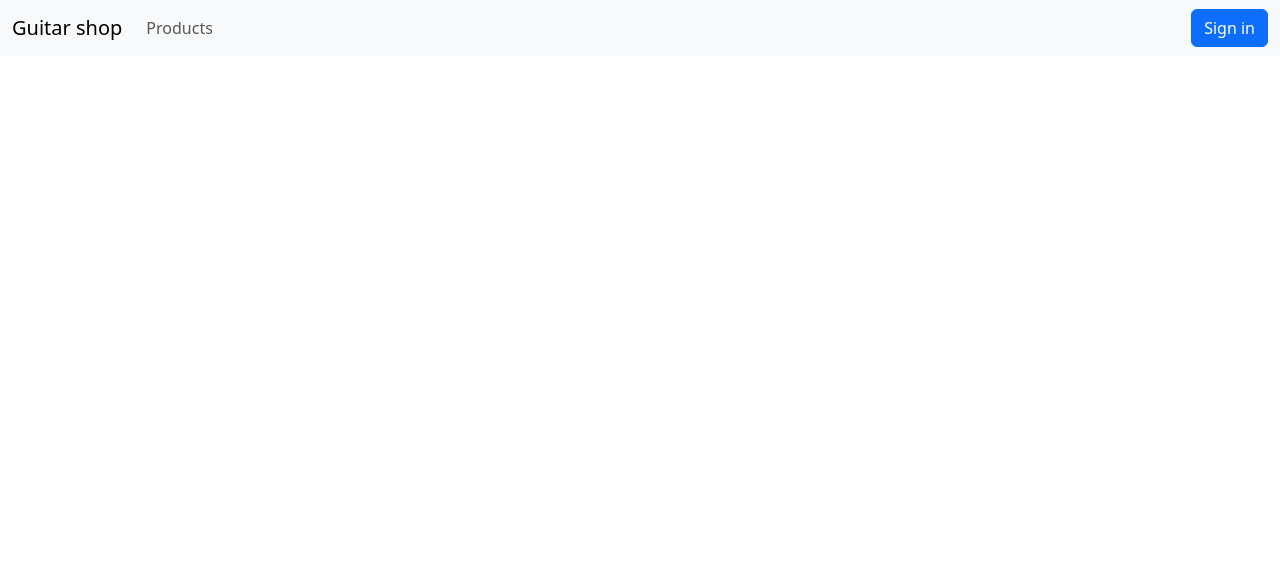
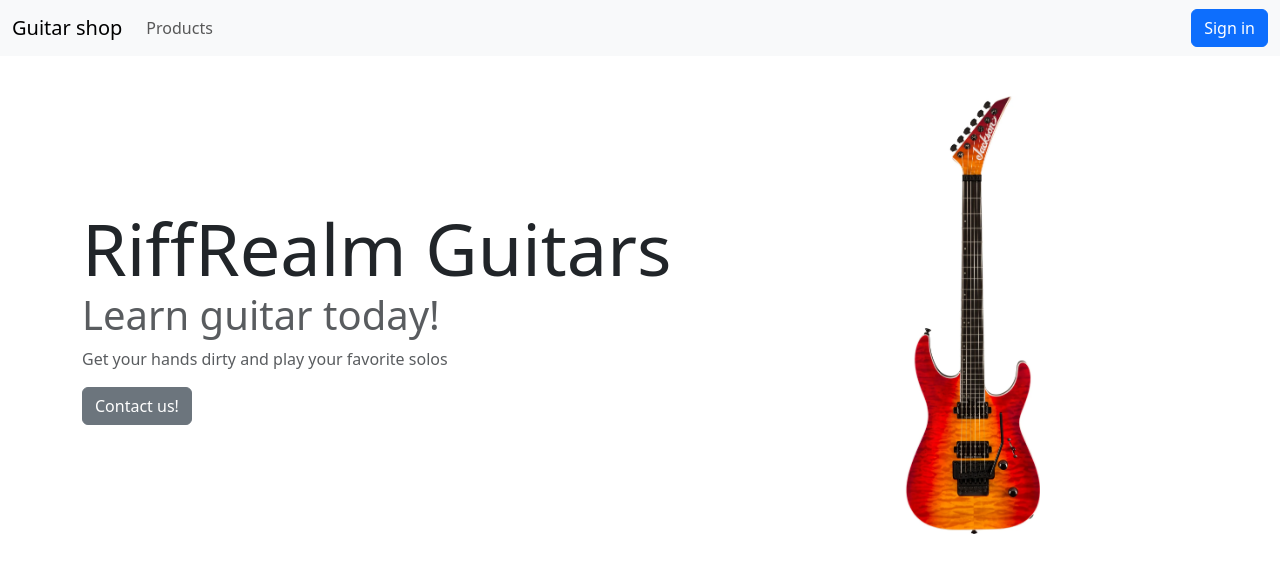
Before and after one commit to davidlarsson33/Web-shop-under-attack, a PHP site: page / in a window 1280 px wide. Shown: the top 573 px of the page. Run offline with PHP 8.4, Linux system fonts and the light colour scheme.

Commit message:
🔨 Added a main-section for the front page of the website

```diff
--- /dev/null
+++ b/src/components/main.php
@@ -0,0 +1,17 @@
+<section id="intro" class="p-4">
+    <div class="container-lg mt-3">
+        <div class="row justify-content-center align-items-center">
+            <div class="col-md-7 text-center text-md-start">
+                <h2>
+                    <div class="display-2">RiffRealm Guitars</div>
+                    <div class="display-6 text-muted">Learn guitar today!</div>
+                </h2>
+                <p class="text-muted">Get your hands dirty and play your favorite solos</p>
+                <a href="#" class="btn btn-secondary">Contact us!</a>
+            </div>
+            <div class="col-md-5 text-center d-none d-md-block">
+                <img class="img-fluid" width="30%" src="./assets/guitar.png" alt="">
+            </div>
+        </div>
+    </div>
+</section>
--- a/src/index.php
+++ b/src/index.php
@@ -4,13 +4,14 @@
 <head>
   <meta charset="utf-8">
   <meta name="viewport" content="width=device-width, initial-scale=1">
-  <title>Guitar shop </title>
+  <title>Guitar lessons</title>
   <link href="https://cdn.jsdelivr.net/npm/bootstrap@5.3.2/dist/css/bootstrap.min.css" rel="stylesheet"
     integrity="sha384-T3c6CoIi6uLrA9TneNEoa7RxnatzjcDSCmG1MXxSR1GAsXEV/Dwwykc2MPK8M2HN" crossorigin="anonymous">
 </head>
 
 <body>
   <?php include "./components/navbar.php"; ?>
+  <?php include "./components/main.php"; ?>
 
   <script src="https://cdn.jsdelivr.net/npm/bootstrap@5.3.2/dist/js/bootstrap.bundle.min.js"
     integrity="sha384-C6RzsynM9kWDrMNeT87bh95OGNyZPhcTNXj1NW7RuBCsyN/o0jlpcV8Qyq46cDfL"
```
Also changed, not shown: src/assets/guitar.png (added).
